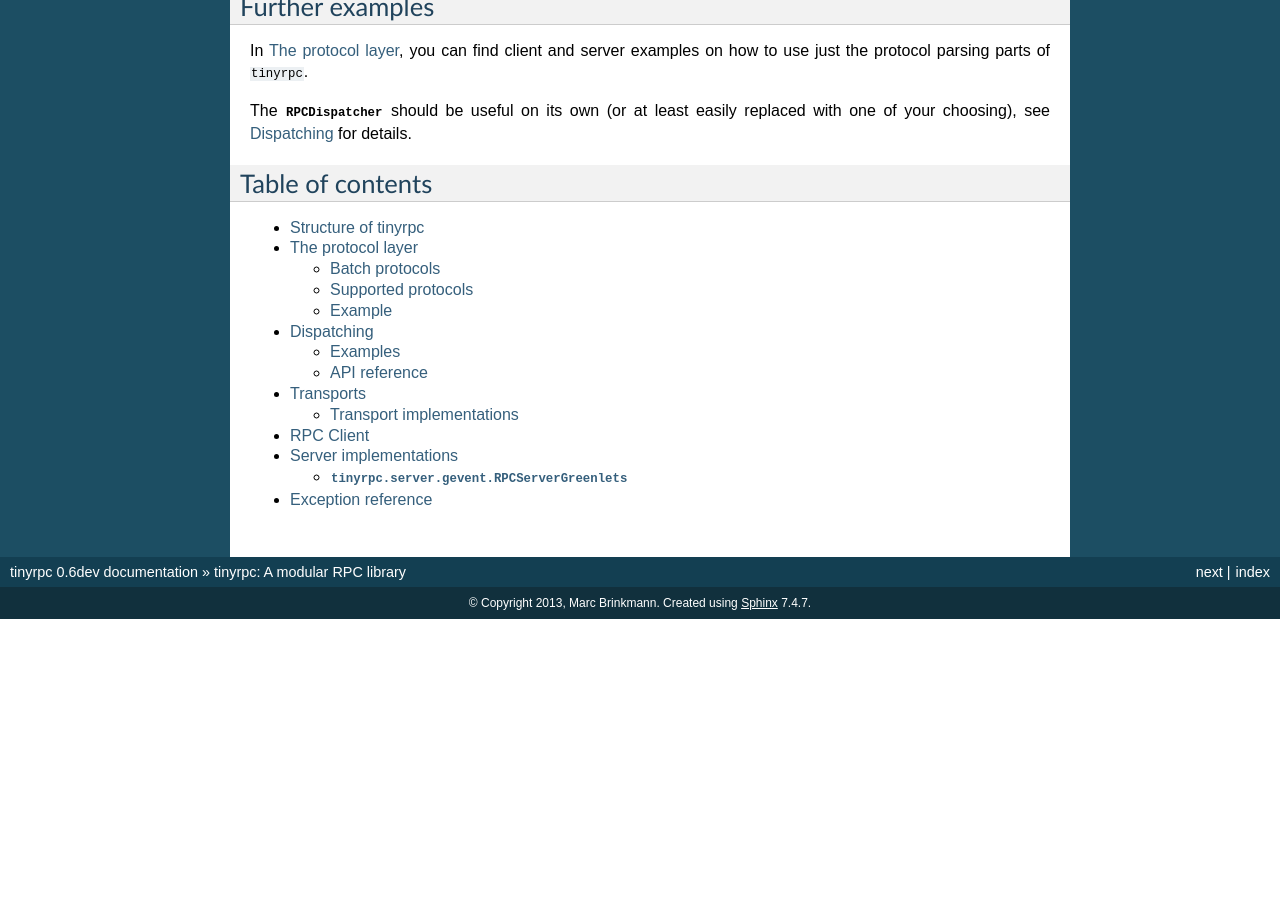
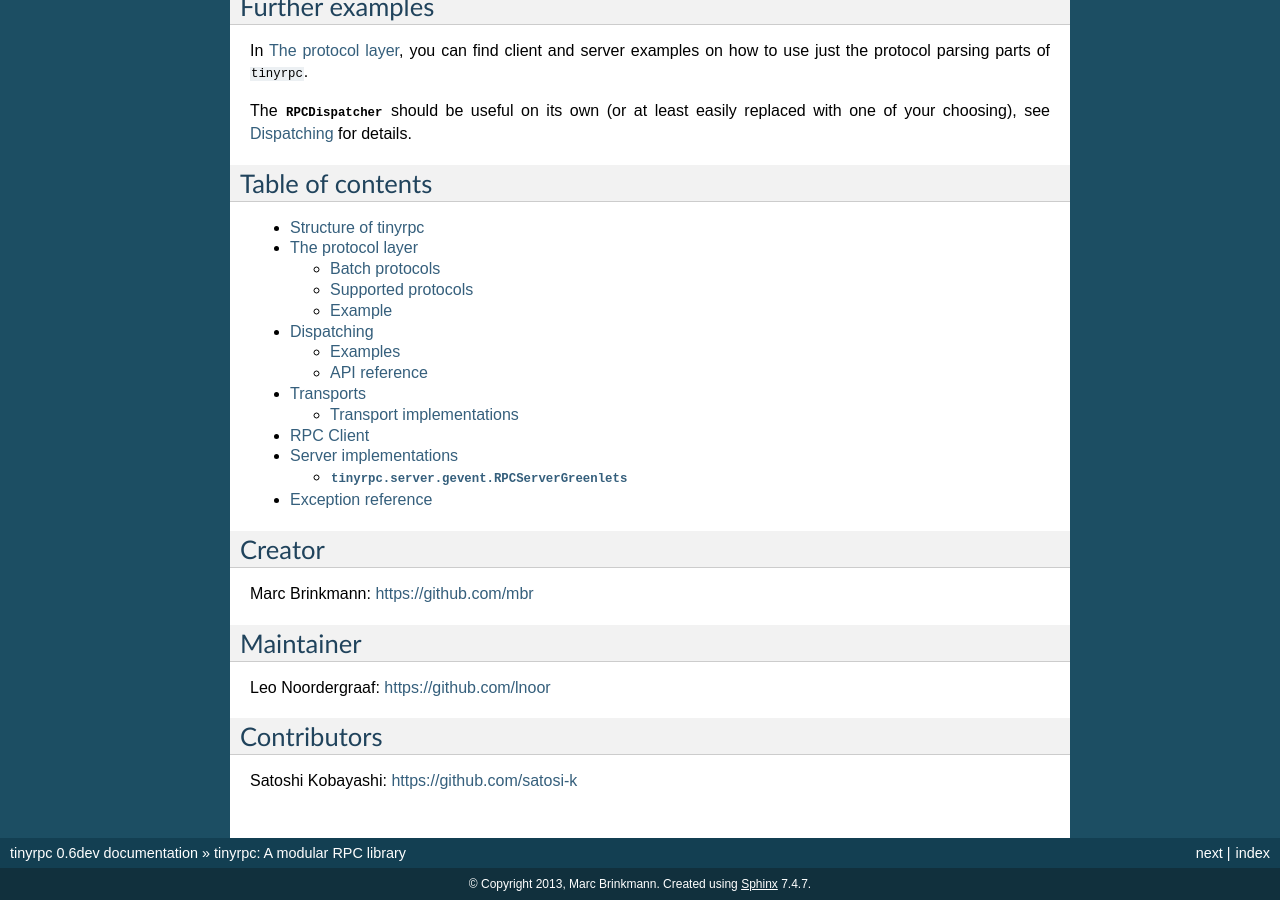
Before and after one commit to mbr/tinyrpc, a Sphinx documentation site: the page built from docs/index.rst, in a window 1280 px wide and 900 px high, scrolled down 1984 px. Built offline with Sphinx 7.4.7, drawn with Linux system fonts in a browser that asks for light colours; before the commit the page ends 2603 px from its top, so only the background shows below that; some of the changed text lies outside the part shown.

Commit message:
Added list of people

```diff
--- a/docs/index.rst
+++ b/docs/index.rst
@@ -155,4 +155,19 @@ Table of contents
    server
    exceptions
 
+Creator
+-------
+
+Marc Brinkmann: https://github.com/mbr
+
+Maintainer
+----------
+
+Leo Noordergraaf: https://github.com/lnoor
+
+Contributors
+------------
+
+Satoshi Kobayashi: https://github.com/satosi-k
+
 .. _jsonrpc: http://jsonrpc.org
```
